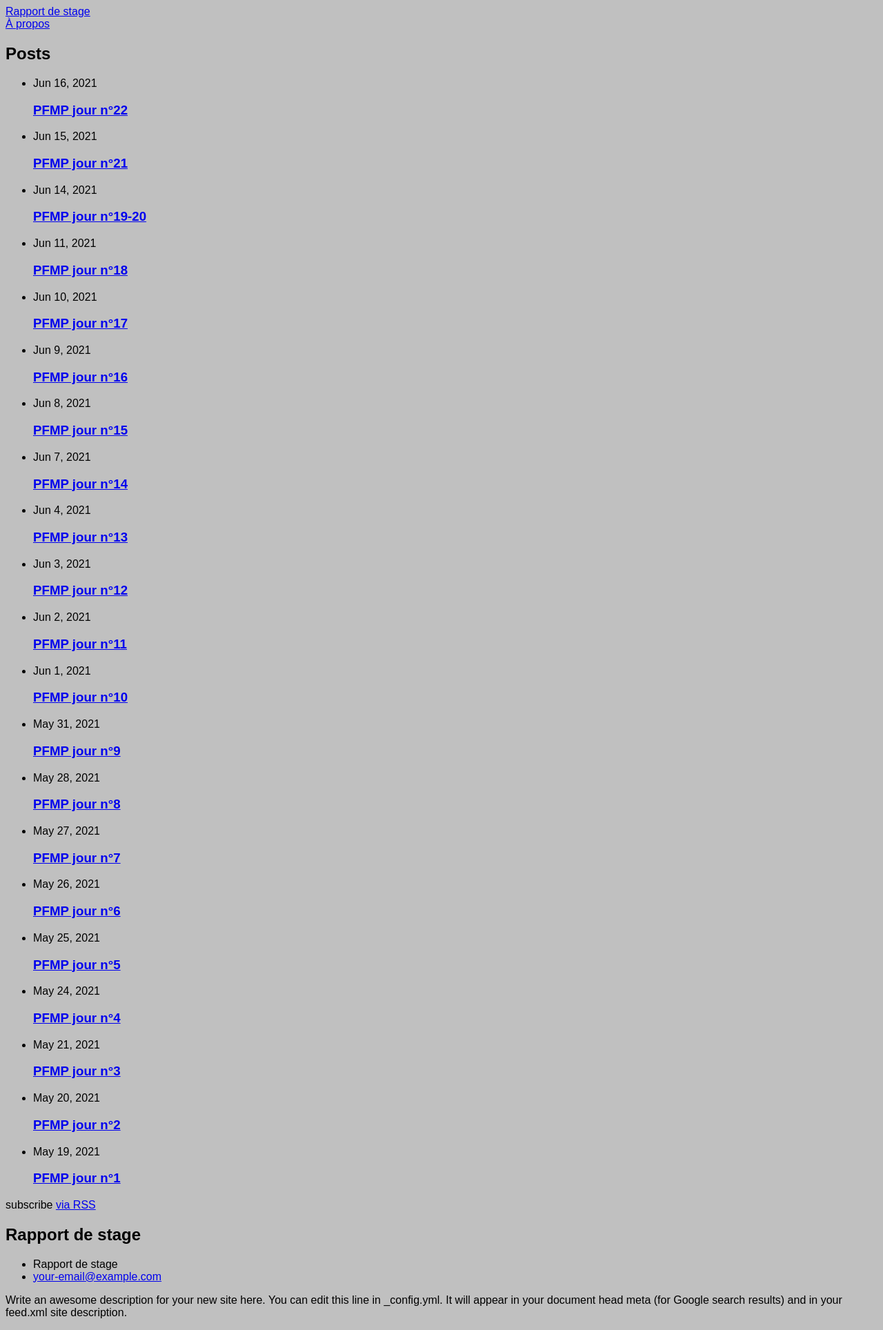
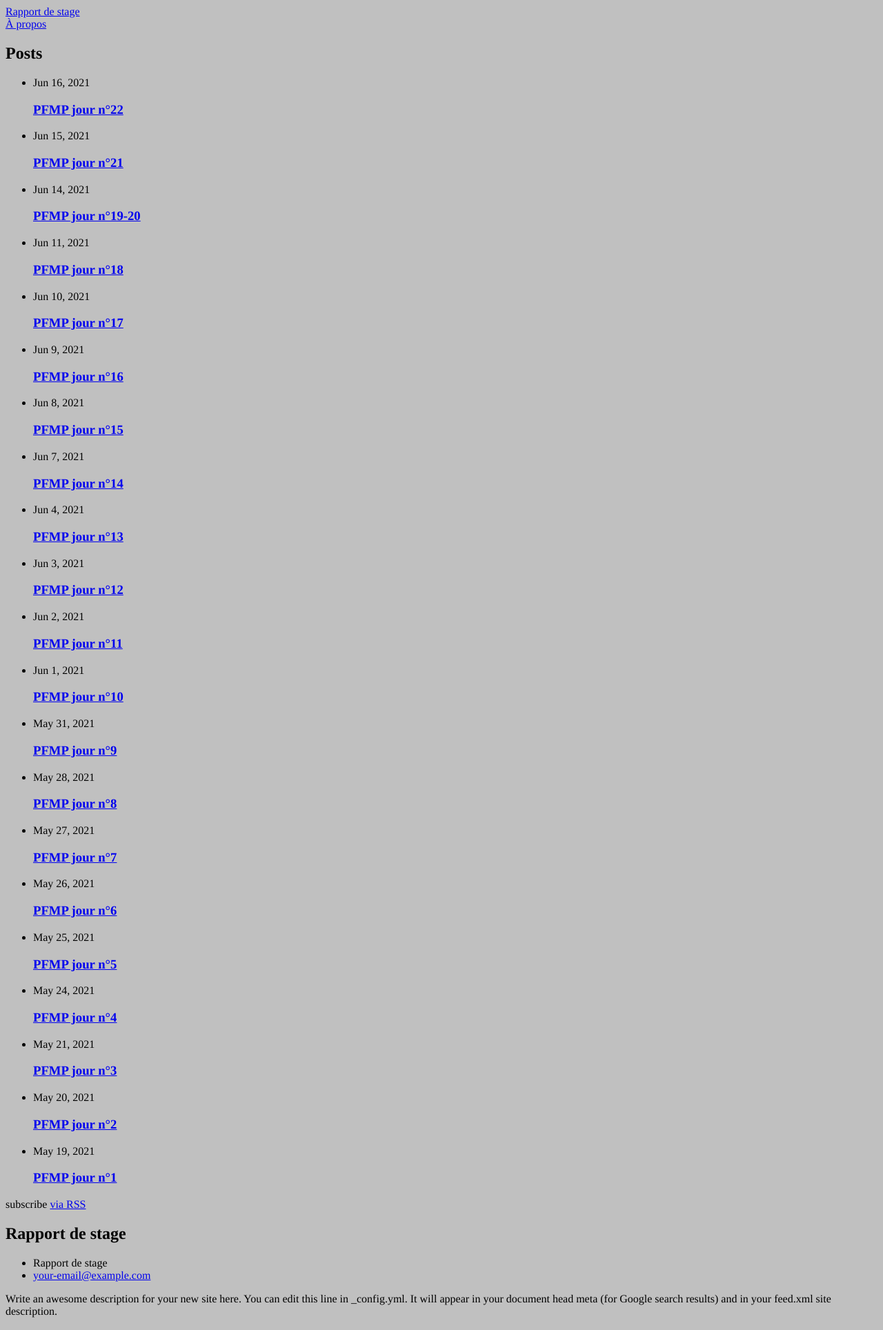
Before and after one commit to Corentin69008/Corentin69008.github.io, a Jekyll site: the page built from index.markdown, in a window 1280 px wide. Shown: the whole page at 69% size. Built offline with Jekyll 4.4.1, drawn with Linux system fonts in a browser that asks for light colours.

Commit message:
mise a jour

```diff
--- a/assets/main.css
+++ b/assets/main.css
@@ -6,5 +6,5 @@ html{
 }
 
 body{
-  font-family: fantasy;
+  font-family: Times, "Times New Roman", Georgia, serif;
 }
```
